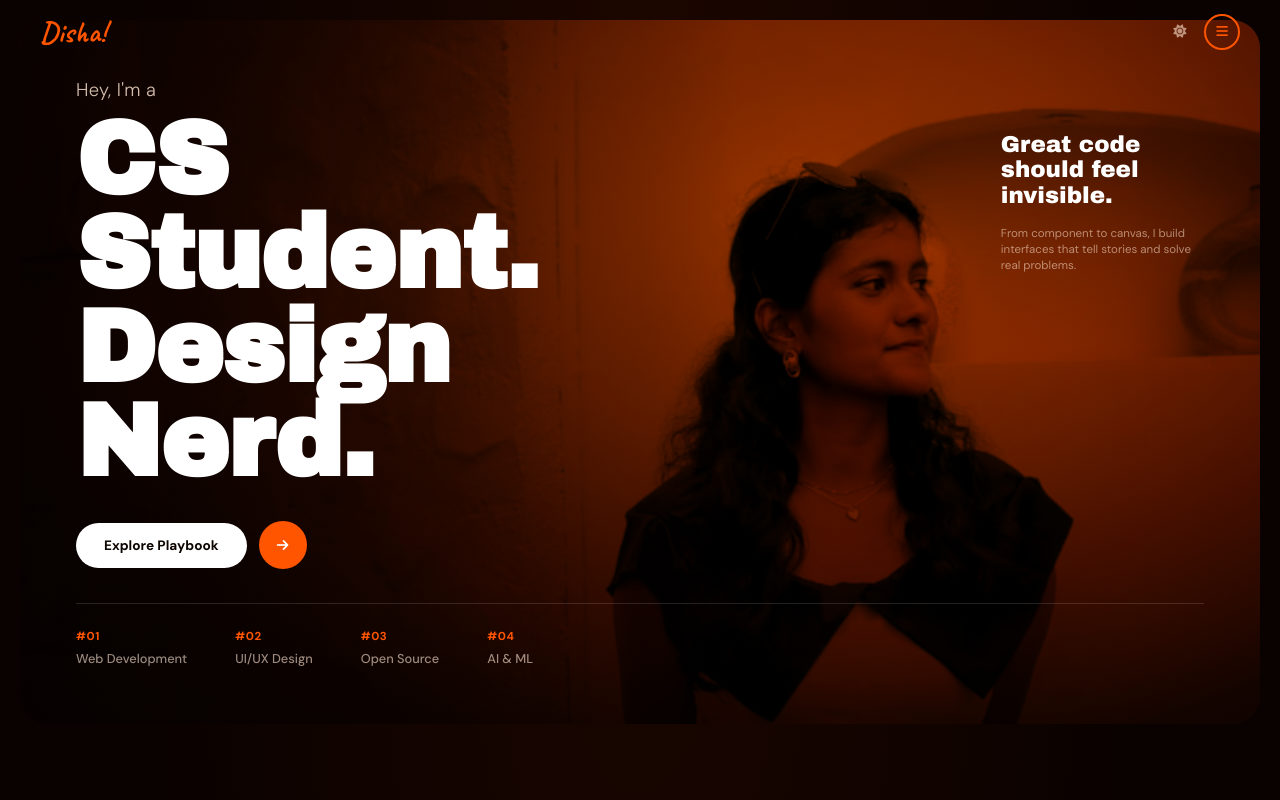
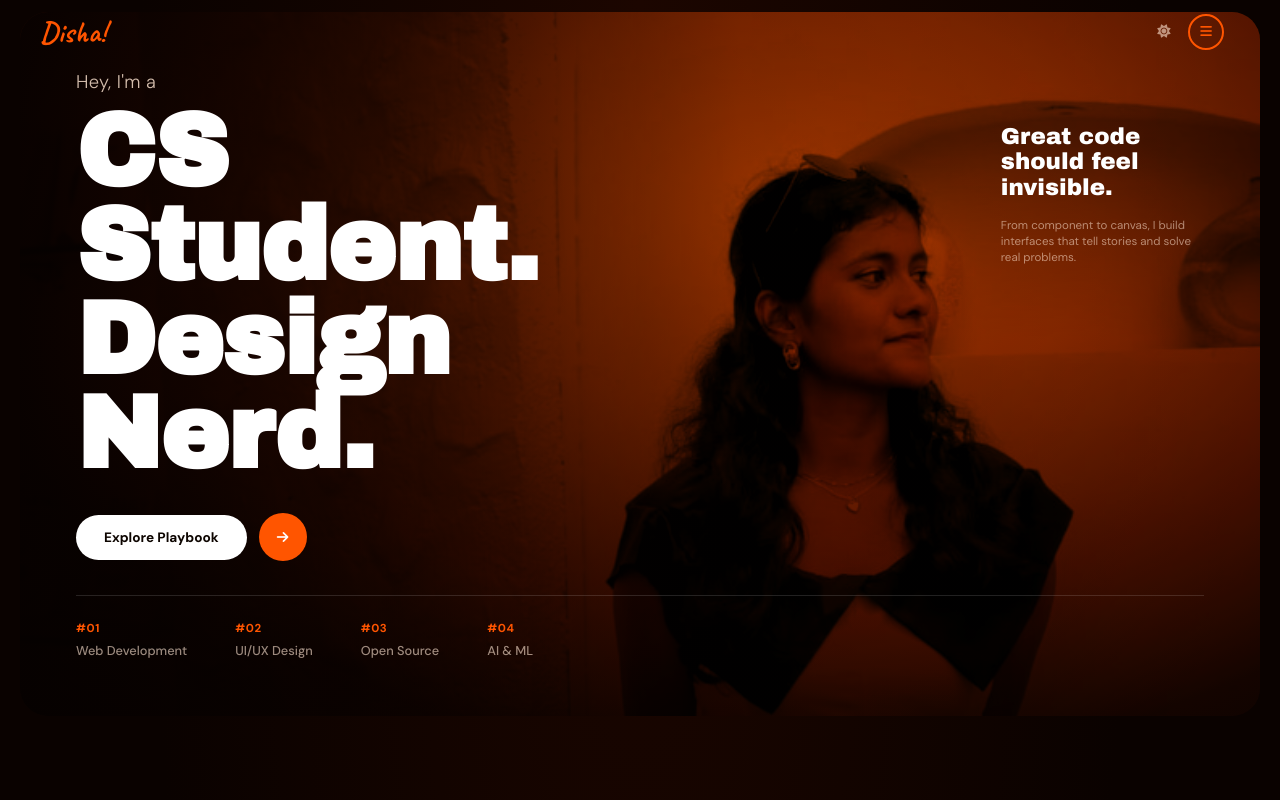
Before and after one commit to ddisha-07/disha-portfolio, a website: page index.html in a window 1280 px wide. Shown: the top 800 px of the page. Drawn offline with Linux system fonts and the light colour scheme.

Commit message:
design: align theme toggle and menu buttons completely inside the hero card container box

```diff
--- a/index.html
+++ b/index.html
@@ -16,7 +16,7 @@
     <!-- FontAwesome for refined vector icons -->
     <link rel="stylesheet" href="https://cdnjs.cloudflare.com/ajax/libs/font-awesome/6.4.0/css/all.min.css">
     <!-- Link to custom styles -->
-    <link rel="stylesheet" href="style.css?v=1.1.0">
+    <link rel="stylesheet" href="style.css?v=1.1.1">
 </head>
 
 <body>
@@ -274,7 +274,7 @@
     </div>
 
     <!-- Main JavaScript Logic -->
-    <script type="module" src="app.js?v=1.1.0"></script>
+    <script type="module" src="app.js?v=1.1.1"></script>
 </body>
 
 </html>
--- a/style.css
+++ b/style.css
@@ -147,12 +147,12 @@ body.light-mode .navbar.scrolled {
 .nav-container {
   display: flex;
   align-items: center;
-  justify-content: justify-content;
+  justify-content: space-between;
   height: 100%;
-  padding: 0 1.25rem;
+  padding: 0 1.75rem 0 1.25rem;
 }
 @media (min-width: 640px) {
-  .nav-container { padding: 0 2.5rem; }
+  .nav-container { padding: 0 3.5rem 0 2.5rem; }
 }
 
 .logo-btn {
@@ -245,10 +245,10 @@ section {
 
 /* Home Section */
 .hero-wrapper {
-  padding: 1rem 0.75rem 1.5rem 0.75rem;
+  padding: 0.5rem 0.75rem 1.5rem 0.75rem;
 }
 @media (min-width: 640px) {
-  .hero-wrapper { padding: 1.25rem 1.25rem 1.5rem 1.25rem; }
+  .hero-wrapper { padding: 0.75rem 1.25rem 1.5rem 1.25rem; }
 }
 
 .hero-card {
```
